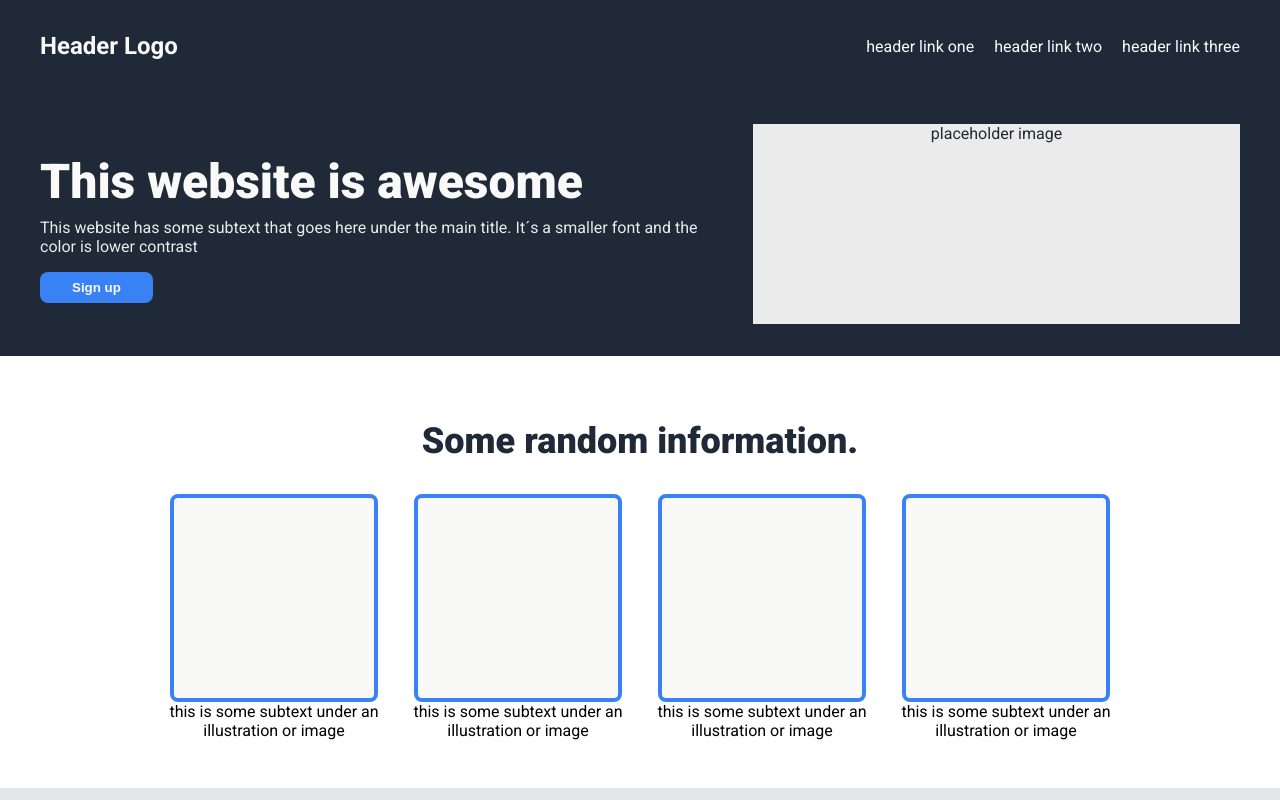
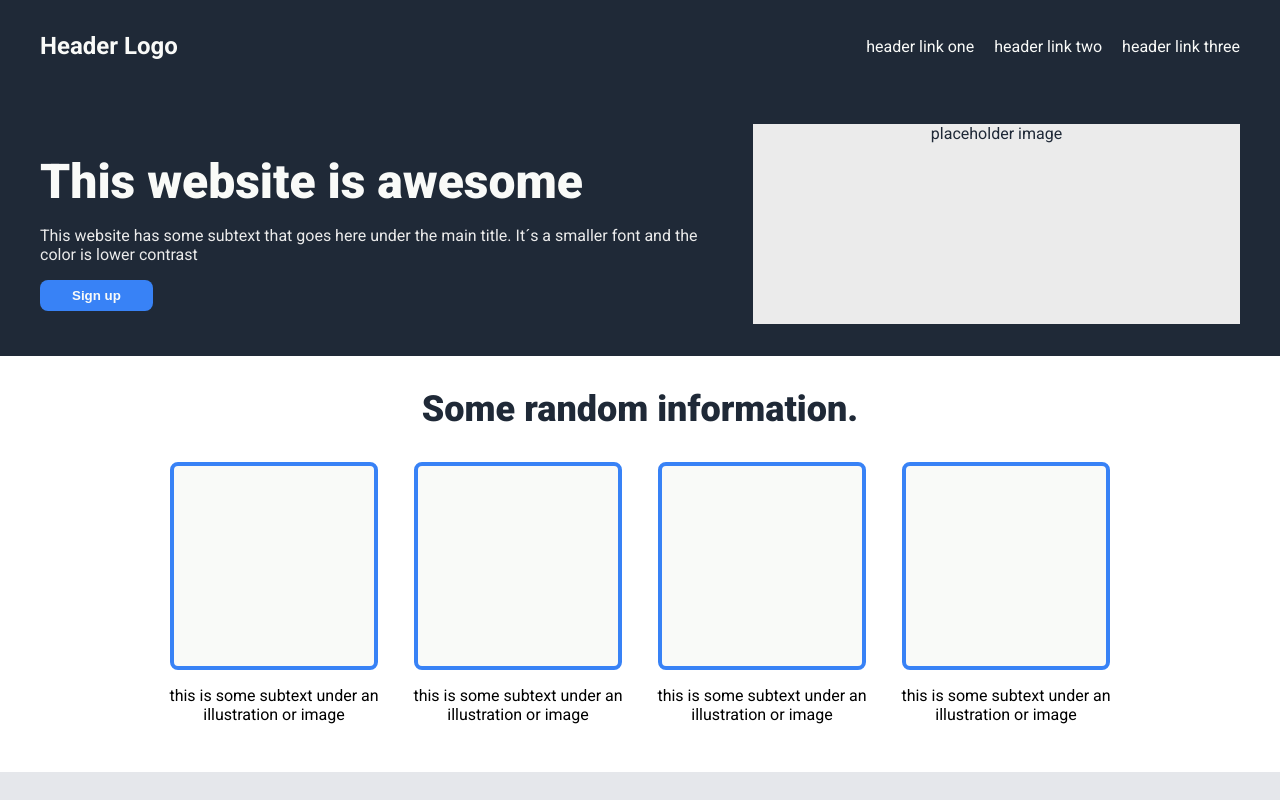
Before and after one commit to FlyingPaperTiger/odin-landing-page, a plain HTML site: page index.html in a window 1280 px wide. Shown: the top 800 px of the page. Drawn offline with Linux system fonts and the light colour scheme.

Commit message:
redifine padding h1 h2 p

```diff
--- a/styles.css
+++ b/styles.css
@@ -44,21 +44,22 @@ button:hover {
 }
 
 h1 {
-    padding: 8px 0;
+    padding-top: 1rem;
     font-size: 48px;
     font-weight: 800;
     color: var(--primary-white-text);
 }
 
 h2 {
-    padding: 32px 0;
+    padding-bottom: 2rem;
     font-size: 36px;
     font-weight: 800;
     color: var(--primary-dark);
 }
 
 p {
-    padding-bottom: 16px;
+    padding-bottom: 1rem;
+    padding-top: 1rem;
 }
 
 .sign-up-cta {
```
